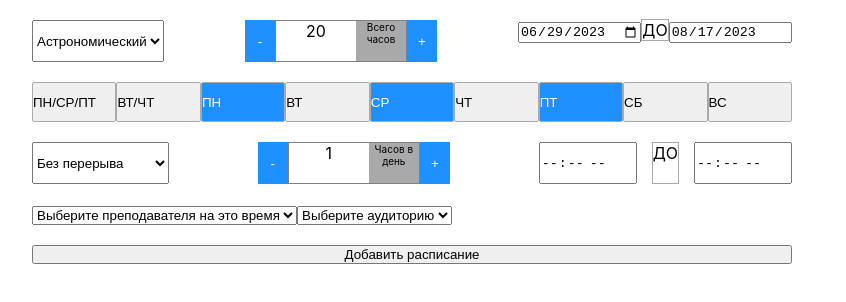
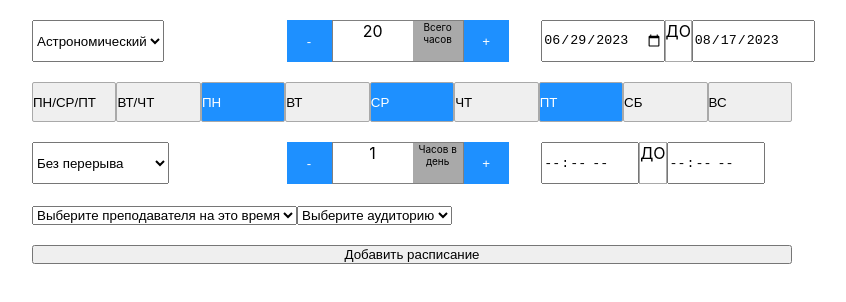
Before and after one commit to maskal2719/phoenix, a React (Create React App) app: page / in a window 1280 px wide. Shown: the top 302 px of the page, without its empty margins (228-1074 px from the left). Built offline with nearby package versions, Linux system fonts and the light colour scheme.

Commit message:
fix: any fix

```diff
--- a/src/App.css
+++ b/src/App.css
@@ -17,7 +17,6 @@
 .block {
   display: flex;
   justify-content: space-between;
-  gap: 15px;
 }
 
 .btns {
@@ -54,3 +53,8 @@
   width: 33%;
   height: 20px;
 }
+
+.block-itm {
+  display: flex;
+  width: 33%;
+}
--- a/src/App.js
+++ b/src/App.js
@@ -102,7 +102,6 @@ function App() {
     });
   };
 
-  console.log(selectedDays);
   const setMondayWednesdayFridayClick = () => {
     setSelectedDays(["ПН", "СР", "ПТ"]);
   };
@@ -140,12 +139,14 @@ function App() {
   return (
     <div className={"main"}>
       <div className={"block"}>
+        <div className={"block-itm"}>
           <SuperSelect
             defaultValue={typeTime}
             callback={typeTimeChange}
             options={typeTimeOptions}
           />
-        <div style={{ display: "flex" }}>
+        </div>
+        <div className={"block-itm"}>
           <SuperButton
             disable={allCourseTime < 2}
             callBack={handleMinusAllCourseTime}
@@ -158,7 +159,7 @@ function App() {
           />
           <SuperButton callBack={handlePlusAllCourseTime}>+</SuperButton>
         </div>
-        <div>
+        <div className={"block-itm"}>
           <SuperInput
             typeInput={"date"}
             value={dateCourseStart}
@@ -193,11 +194,13 @@ function App() {
         ))}
       </div>
       <div className={"block"}>
+        <div className={"block-itm"}>
           <SuperSelect
             callback={changeAddBreakToEndLessonTime}
             options={breaksTimeOptions}
           />
-        <div style={{ display: "flex" }}>
+        </div>
+        <div className={"block-itm"}>
           <SuperButton callBack={handleMinusTime} disable={hoursPerDay < 2}>
             -
           </SuperButton>
@@ -206,7 +209,7 @@ function App() {
             +
           </SuperButton>
         </div>
-        <div className={"block"}>
+        <div className={"block-itm"}>
           <SuperInput
             readonly={true}
             typeInput={"time"}
--- a/src/componets /SuperButton/SuperButton.module.css
+++ b/src/componets /SuperButton/SuperButton.module.css
@@ -1,5 +1,5 @@
 .button {
-    width: 30px;
+    width: 45px;
     height: 100%;
     background-color: dodgerblue;
     border: none;
```
Lines whose indentation alone changed are shown as unchanged.
